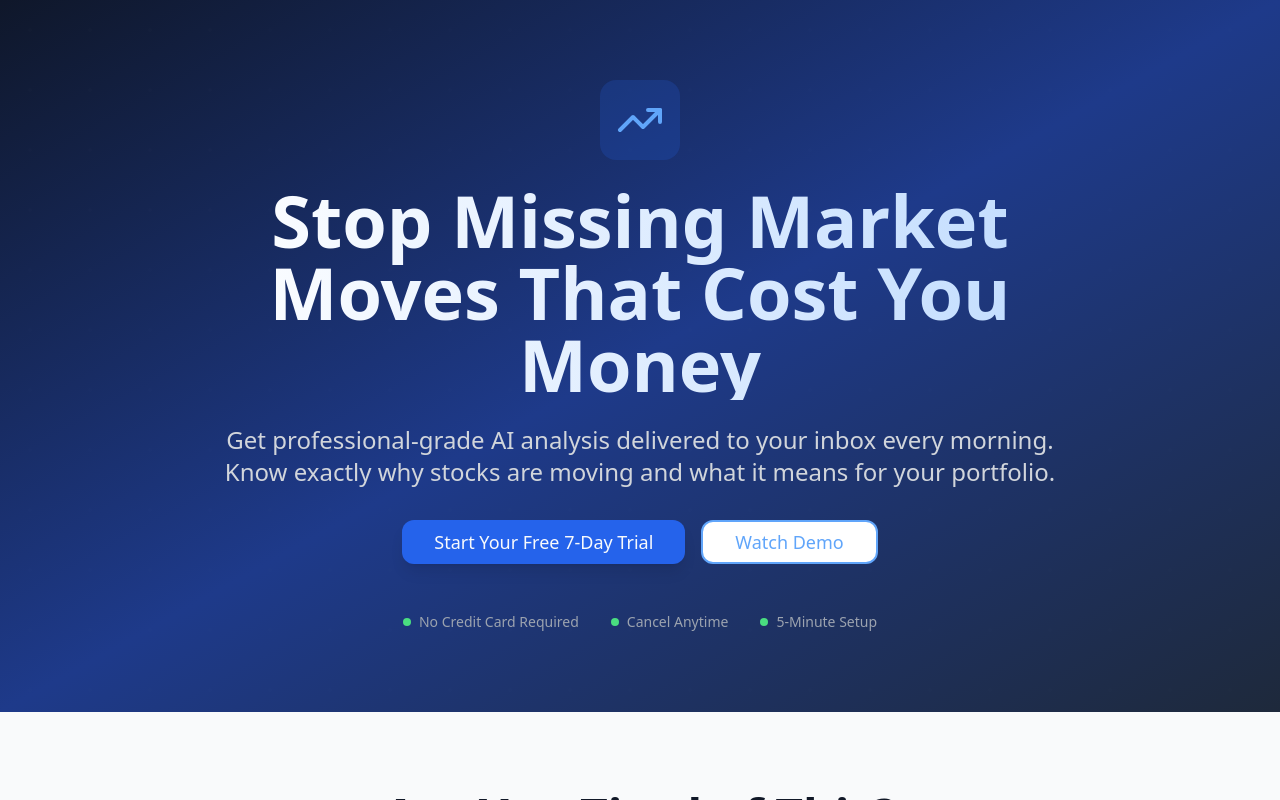
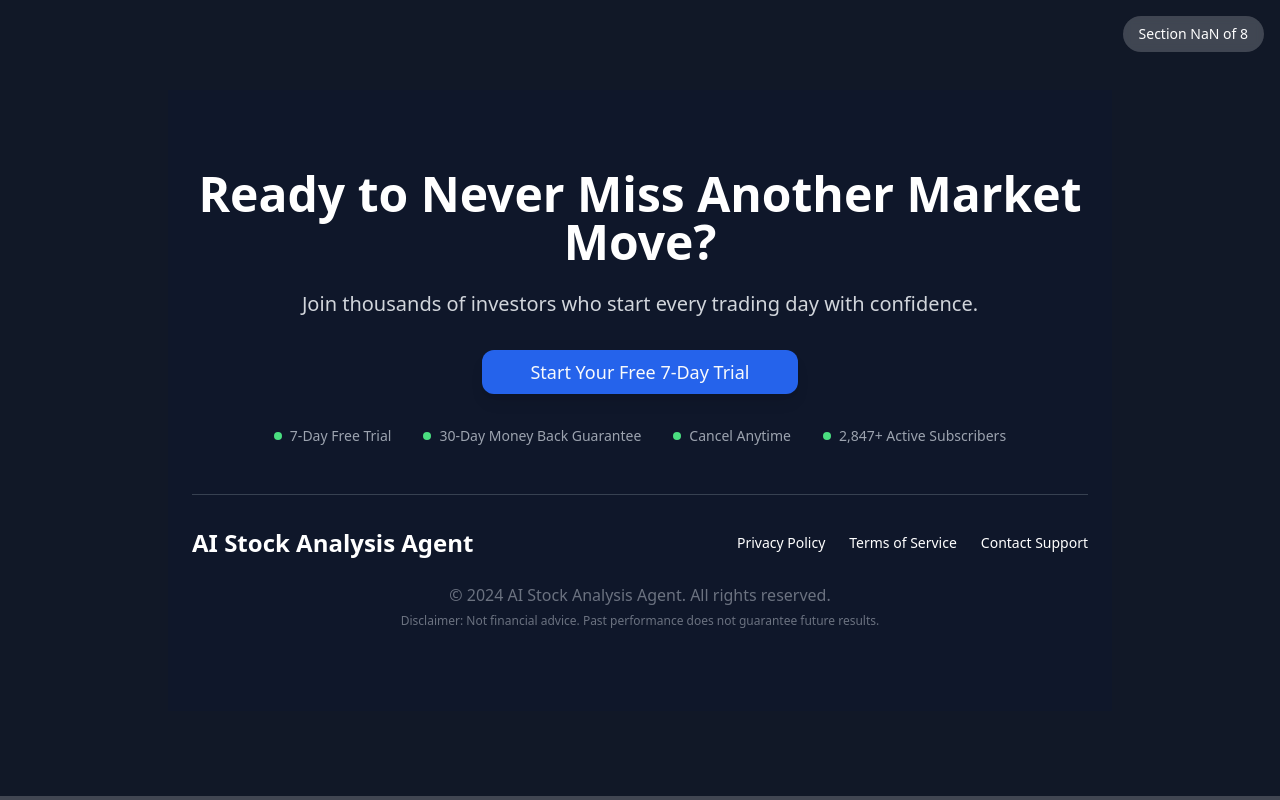
Before and after one commit to guillemangulo/stock-analysis-leads-now, a React (Vite) app: page / in a window 1280 px wide. Shown: the top 800 px of the page. Built offline with nearby package versions, Linux system fonts and the light colour scheme.

Commit message:
Fix: Implement fixed "camera" scroll effect
Refactor the existing scroll animation to create a fixed "camera" effect, where content is revealed as the user scrolls, but the "camera" (viewport) remains stationary.

```diff
--- /dev/null
+++ b/src/components/FixedCameraLayout.tsx
@@ -0,0 +1,100 @@
+
+import React from 'react';
+import { useFixedCameraScroll } from '@/hooks/useFixedCameraScroll';
+import Hero from './Hero';
+import Problem from './Problem';
+import Solution from './Solution';
+import Features from './Features';
+import Testimonials from './Testimonials';
+import Pricing from './Pricing';
+import FAQ from './FAQ';
+import Footer from './Footer';
+
+const FixedCameraLayout = () => {
+  const { scrollProgress, currentSection } = useFixedCameraScroll();
+
+  // Create enough scroll height for all sections
+  const scrollHeight = '800vh'; // 8 sections * 100vh each
+
+  const renderCurrentContent = () => {
+    switch (currentSection) {
+      case 0:
+        return <Hero />;
+      case 1:
+        return (
+          <div className="fixed inset-0 z-10">
+            <Hero />
+            <div className="absolute inset-0 bg-black/50 flex items-center justify-center">
+              <Problem />
+            </div>
+          </div>
+        );
+      case 2:
+        return (
+          <div className="fixed inset-0 z-10">
+            <div className="absolute inset-0 bg-black/70 flex items-center justify-center">
+              <Solution />
+            </div>
+          </div>
+        );
+      case 3:
+        return (
+          <div className="fixed inset-0 z-10 bg-gray-50 flex items-center justify-center">
+            <Features />
+          </div>
+        );
+      case 4:
+        return (
+          <div className="fixed inset-0 z-10 bg-white flex items-center justify-center">
+            <Testimonials />
+          </div>
+        );
+      case 5:
+        return (
+          <div className="fixed inset-0 z-10 bg-gradient-to-br from-blue-900 to-slate-900 flex items-center justify-center">
+            <Pricing />
+          </div>
+        );
+      case 6:
+        return (
+          <div className="fixed inset-0 z-10 bg-gray-50 flex items-center justify-center">
+            <FAQ />
+          </div>
+        );
+      case 7:
+      default:
+        return (
+          <div className="fixed inset-0 z-10 bg-gray-900 flex items-center justify-center">
+            <Footer />
+          </div>
+        );
+    }
+  };
+
+  return (
+    <div className="relative">
+      {/* Scroll height container */}
+      <div style={{ height: scrollHeight }} className="relative">
+        {/* Fixed camera viewport */}
+        <div className="fixed inset-0 overflow-hidden">
+          {renderCurrentContent()}
+        </div>
+
+        {/* Progress indicator */}
+        <div className="fixed top-4 right-4 z-50 bg-white/20 backdrop-blur-sm rounded-full px-4 py-2 text-white text-sm">
+          Section {currentSection + 1} of 8
+        </div>
+
+        {/* Scroll progress bar */}
+        <div className="fixed bottom-0 left-0 right-0 h-1 bg-white/20 z-50">
+          <div
+            className="h-full bg-blue-500 transition-all duration-300"
+            style={{ width: `${scrollProgress * 100}%` }}
+          />
+        </div>
+      </div>
+    </div>
+  );
+};
+
+export default FixedCameraLayout;
--- /dev/null
+++ b/src/hooks/useFixedCameraScroll.tsx
@@ -0,0 +1,30 @@
+
+import { useEffect, useState } from 'react';
+
+export const useFixedCameraScroll = () => {
+  const [scrollProgress, setScrollProgress] = useState(0);
+  const [currentSection, setCurrentSection] = useState(0);
+
+  useEffect(() => {
+    const handleScroll = () => {
+      const scrollTop = window.scrollY;
+      const windowHeight = window.innerHeight;
+      const docHeight = document.documentElement.scrollHeight - windowHeight;
+
+      const progress = scrollTop / docHeight;
+      setScrollProgress(progress);
+
+      // Determine current section based on scroll progress
+      const totalSections = 8; // Hero, Problem, Solution, Features, Testimonials, Pricing, FAQ, Footer
+      const sectionProgress = progress * totalSections;
+      setCurrentSection(Math.floor(sectionProgress));
+    };
+
+    window.addEventListener('scroll', handleScroll);
+    handleScroll(); // Initialize
+
+    return () => window.removeEventListener('scroll', handleScroll);
+  }, []);
+
+  return { scrollProgress, currentSection };
+};
--- a/src/pages/Index.tsx
+++ b/src/pages/Index.tsx
@@ -1,24 +1,10 @@
 
-import Hero from "@/components/Hero";
-import Problem from "@/components/Problem";
-import Solution from "@/components/Solution";
-import Features from "@/components/Features";
-import Testimonials from "@/components/Testimonials";
-import Pricing from "@/components/Pricing";
-import FAQ from "@/components/FAQ";
-import Footer from "@/components/Footer";
+import FixedCameraLayout from "@/components/FixedCameraLayout";
 
 const Index = () => {
   return (
     <div className="min-h-screen">
-      <Hero />
-      <Problem />
-      <Solution />
-      <Features />
-      <Testimonials />
-      <Pricing />
-      <FAQ />
-      <Footer />
+      <FixedCameraLayout />
     </div>
   );
 };
```
